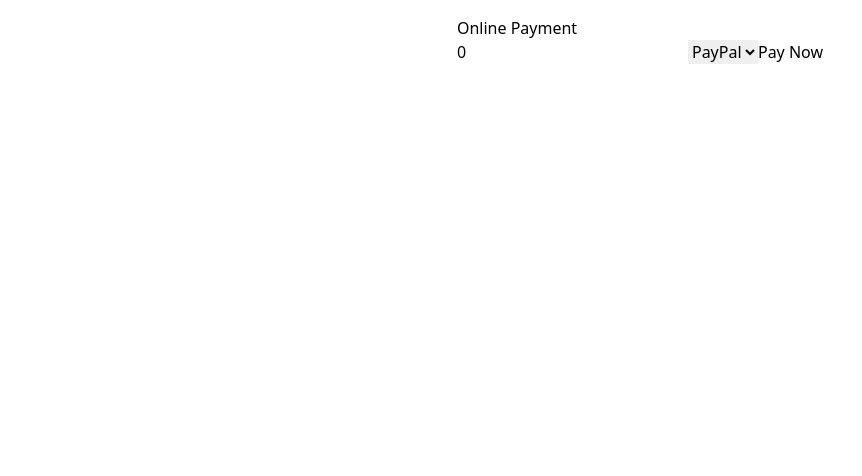
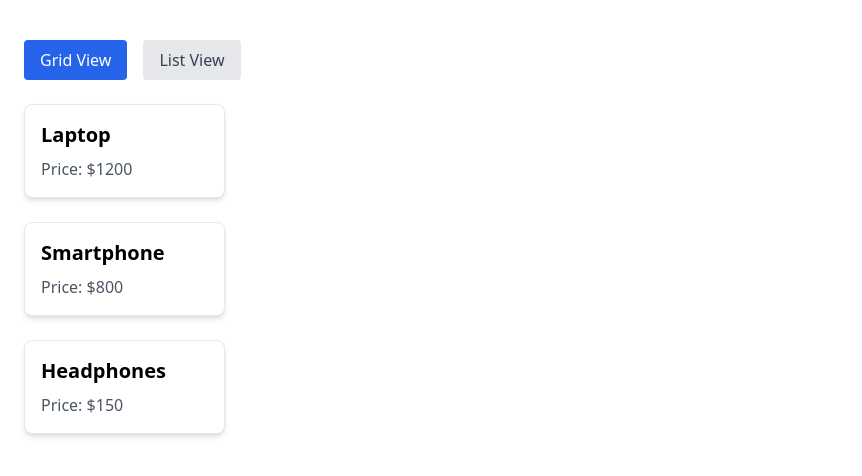
Before and after one commit to Mohamed22221/code-healper, a React (Create React App) app: page / in a window 1280 px wide. Shown: the top 476 px of the page, without its empty margins (0-862 px from the left). Built offline with nearby package versions, Linux system fonts and the light colour scheme.

Commit message:
done bridge pattern

```diff
--- a/src/App.tsx
+++ b/src/App.tsx
@@ -2,14 +2,14 @@ import "./App.css";
 import "react-toastify/dist/ReactToastify.css";
 import React from "react";
 
-import Adapter from "./pattern/adapter/paymentAdpter";
+import ViewBridgeProduct from "./pattern/bridge/ViewBridgeProduct";
 
 function App() {
   //implement strategy pattern
 
   return (
-    <div className="flex gap-3 justify-center my-4 ">
-      <Adapter />
+    <div className=" my-4 ">
+      <ViewBridgeProduct />
     </div>
   );
 }
--- /dev/null
+++ b/src/pattern/bridge/BridgeProduct.tsx
@@ -0,0 +1,29 @@
+import React from "react";
+
+
+export interface Product {
+  id: number;
+  name: string;
+  price: number;
+}
+
+export interface ProductDisplayProps {
+  products: Product[];
+  render: (product: Product) => JSX.Element;
+}
+
+export const ProductItem = ({ id, name, price }: Product) => {
+  return (
+    <div className="border rounded-lg p-4 shadow-md bg-white">
+      <h3 className="text-xl font-semibold mb-2">{name}</h3>
+      <p className="text-gray-600">Price: ${price}</p>
+    </div>
+  );
+};
+
+export const ProductDisplay: React.FC<ProductDisplayProps> = ({
+  products,
+  render,
+}) => {
+  return <div className="grid gap-6">{products.map(render)}</div>;
+};
--- /dev/null
+++ b/src/pattern/bridge/ViewBridgeProduct.tsx
@@ -0,0 +1,73 @@
+import { Product, ProductDisplay, ProductItem } from "./BridgeProduct";
+import React from 'react';
+
+// عرض الشبكة
+const GridView: React.FC<{ products: Product[] }> = ({ products }) => {
+    return (
+      <ProductDisplay
+        products={products}
+        render={(product) => (
+            <div className="w-full sm:w-1/2 lg:w-1/3">
+            <ProductItem {...product} />
+          </div>
+        )}
+      />
+    );
+  };
+
+  // عرض القائمة
+  const ListView: React.FC<{ products: Product[] }> = ({ products }) => {
+    return (
+      <ProductDisplay
+        products={products}
+        render={(product) => (
+            <div className="w-full">
+            <ProductItem {...product} />
+          </div>
+        )}
+      />
+    );
+  };
+
+  // بيانات المنتجات
+  const products = [
+    { id: 1, name: 'Laptop', price: 1200 },
+    { id: 2, name: 'Smartphone', price: 800 },
+    { id: 3, name: 'Headphones', price: 150 },
+  ];
+
+  // المكون الرئيسي للتطبيق
+  const ViewBridgeProduct = () => {
+    const [viewMode, setViewMode] = React.useState<'grid' | 'list'>('grid');
+
+    return (
+      <div className="p-6">
+        <div className="flex gap-4 mb-6">
+          <button
+            className={`py-2 px-4 rounded ${viewMode === 'grid' ? 'bg-blue-600 text-white' : 'bg-gray-200 text-gray-700'}`}
+            onClick={() => setViewMode('grid')}
+          >
+            Grid View
+          </button>
+          <button
+            className={`py-2 px-4 rounded ${viewMode === 'list' ? 'bg-blue-600 text-white' : 'bg-gray-200 text-gray-700'}`}
+            onClick={() => setViewMode('list')}
+          >
+            List View
+          </button>
+        </div>
+
+        {viewMode === 'grid' ? (
+          <div className="grid grid-cols-1 sm:grid-cols-2 lg:grid-cols-2 gap-6">
+            <GridView products={products} />
+          </div>
+        ) : (
+          <div className="space-y-6">
+            <ListView products={products} />
+          </div>
+        )}
+      </div>
+    );
+  };
+
+  export default ViewBridgeProduct;
```
